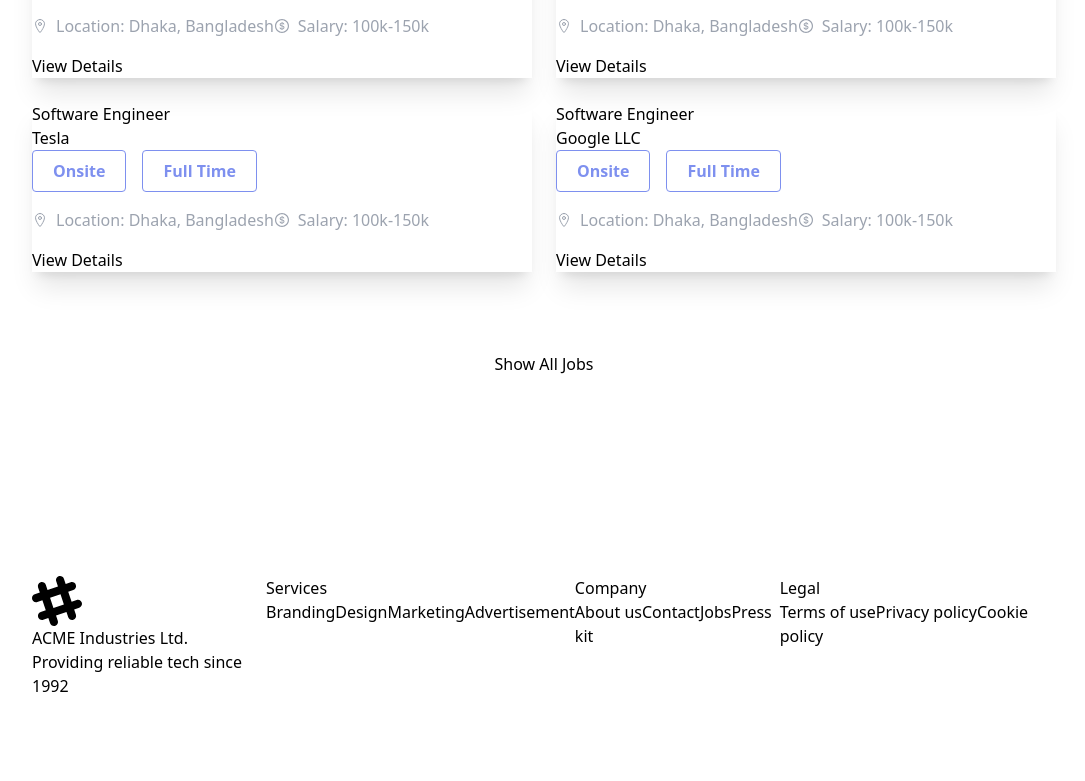
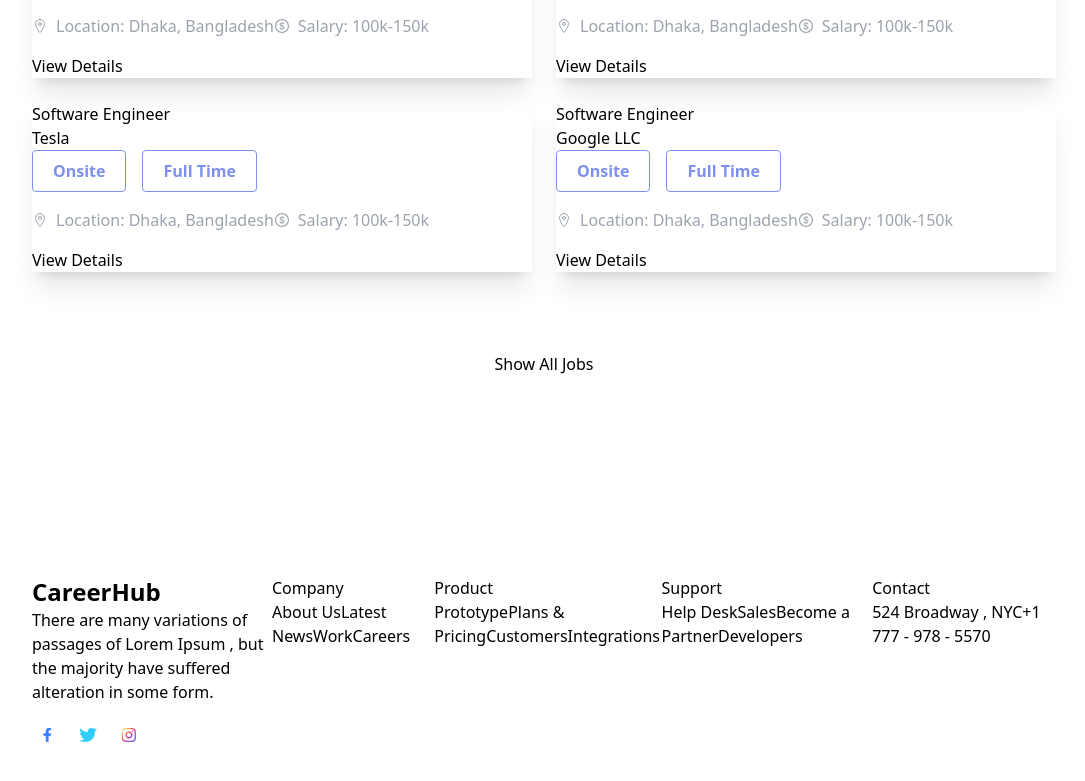
Before and after one commit to Juwel-771/career-hub-react, a React (Vite) app: page / in a window 1280 px wide. Shown: the part 1359-2140 px from the top of the page, without its empty margins (96-1181 px from the left). Built offline with nearby package versions, Linux system fonts and the light colour scheme.

Commit message:
footer section designed

```diff
--- a/src/components/Footer/Footer.jsx
+++ b/src/components/Footer/Footer.jsx
@@ -1,11 +1,12 @@
 import React from "react";
+import socialPNG from '../../assets/icons/social.png'
 
 const Footer = () => {
   return (
     <footer className="bg-base-200 text-base-content p-10">
       <div className="footer flex justify-between py-8 max-w-5xl mx-auto">
       <aside>
-        <svg
+        {/* <svg
           width="50"
           height="50"
           viewBox="0 0 24 24"
@@ -15,34 +16,49 @@ const Footer = () => {
           className="fill-current"
         >
           <path d="M22.672 15.226l-2.432.811.841 2.515c.33 1.019-.209 2.127-1.23 2.456-1.15.325-2.148-.321-2.463-1.226l-.84-2.518-5.013 1.677.84 2.517c.391 1.203-.434 2.542-1.831 2.542-.88 0-1.601-.564-1.86-1.314l-.842-2.516-2.431.809c-1.135.328-2.145-.317-2.463-1.229-.329-1.018.211-2.127 1.231-2.456l2.432-.809-1.621-4.823-2.432.808c-1.355.384-2.558-.59-2.558-1.839 0-.817.509-1.582 1.327-1.846l2.433-.809-.842-2.515c-.33-1.02.211-2.129 1.232-2.458 1.02-.329 2.13.209 2.461 1.229l.842 2.515 5.011-1.677-.839-2.517c-.403-1.238.484-2.553 1.843-2.553.819 0 1.585.509 1.85 1.326l.841 2.517 2.431-.81c1.02-.33 2.131.211 2.461 1.229.332 1.018-.21 2.126-1.23 2.456l-2.433.809 1.622 4.823 2.433-.809c1.242-.401 2.557.484 2.557 1.838 0 .819-.51 1.583-1.328 1.847m-8.992-6.428l-5.01 1.675 1.619 4.828 5.011-1.674-1.62-4.829z"></path>
-        </svg>
-        <p>
-          ACME Industries Ltd.
+        </svg> */}
+        {/* <p>
+          CareerHub
           <br />
           Providing reliable tech since 1992
-        </p>
+        </p> */}
+        <h1 className="text-2xl font-semibold">CareerHub</h1>
+        <div className="w-60">
+          <p>There are many variations of passages of Lorem Ipsum , but the majority have suffered alteration in some form.</p>
+          <div className="mt-4 ">
+            <img src={socialPNG} alt="" className="w-28" />
+          </div>
+        </div>
+
       </aside>
       <nav>
-        <h6 className="footer-title">Services</h6>
-        <a className="link link-hover">Branding</a>
-        <a className="link link-hover">Design</a>
-        <a className="link link-hover">Marketing</a>
-        <a className="link link-hover">Advertisement</a>
+        <h6 className="footer-title">Company</h6>
+        <a className="link link-hover">About Us</a>
+        <a className="link link-hover">Latest News</a>
+        <a className="link link-hover">Work</a>
+        <a className="link link-hover">Careers</a>
       </nav>
       <nav>
-        <h6 className="footer-title">Company</h6>
-        <a className="link link-hover">About us</a>
-        <a className="link link-hover">Contact</a>
-        <a className="link link-hover">Jobs</a>
-        <a className="link link-hover">Press kit</a>
+        <h6 className="footer-title">Product</h6>
+        <a className="link link-hover">Prototype</a>
+        <a className="link link-hover">Plans & Pricing</a>
+        <a className="link link-hover">Customers</a>
+        <a className="link link-hover">Integrations</a>
       </nav>
       <nav>
-        <h6 className="footer-title">Legal</h6>
-        <a className="link link-hover">Terms of use</a>
-        <a className="link link-hover">Privacy policy</a>
-        <a className="link link-hover">Cookie policy</a>
+        <h6 className="footer-title">Support</h6>
+        <a className="link link-hover">Help Desk</a>
+        <a className="link link-hover">Sales</a>
+        <a className="link link-hover">Become a Partner</a>
+        <a className="link link-hover">Developers</a>
+      </nav>
+      <nav>
+        <h6 className="footer-title">Contact</h6>
+        <a className="link link-hover">524 Broadway , NYC</a>
+        <a className="link link-hover">+1 777 - 978 - 5570</a>
       </nav>
       </div>
+      <hr className="border-slate-800" />
     </footer>
   );
 };
```
